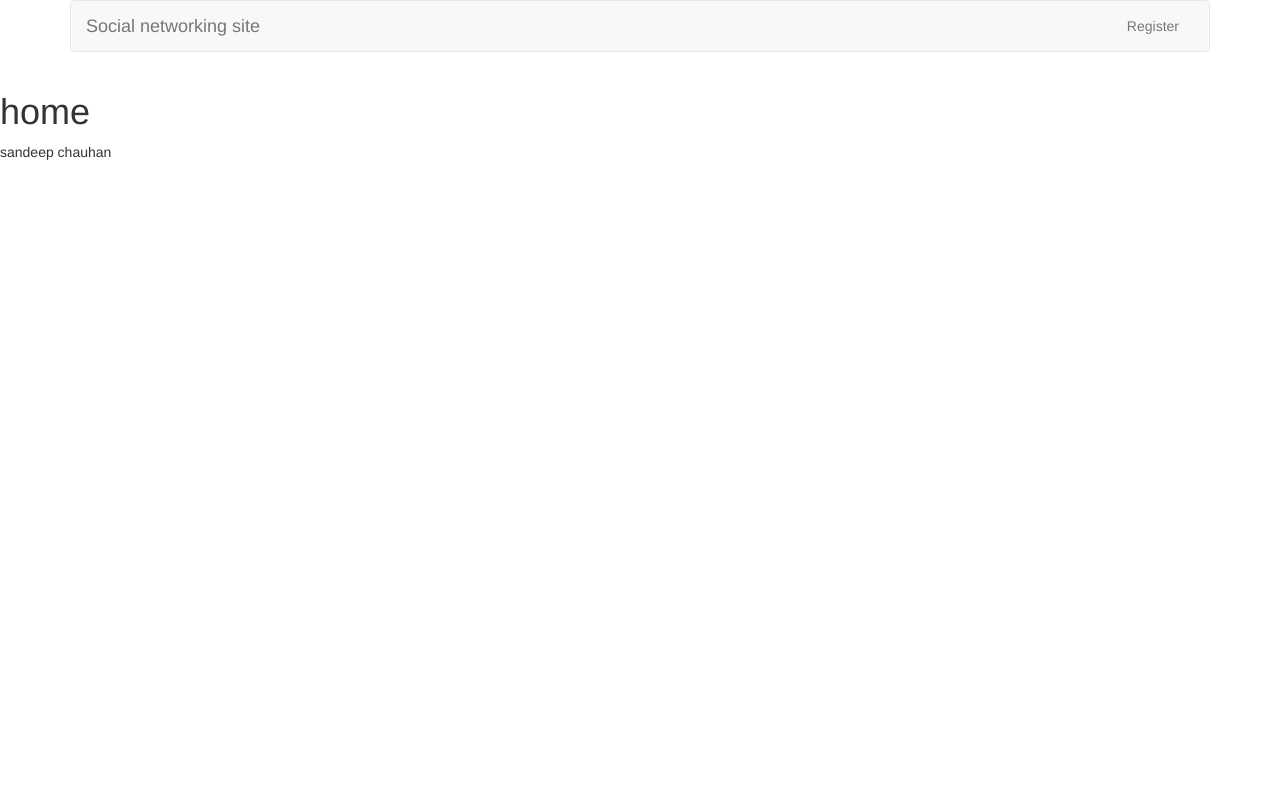
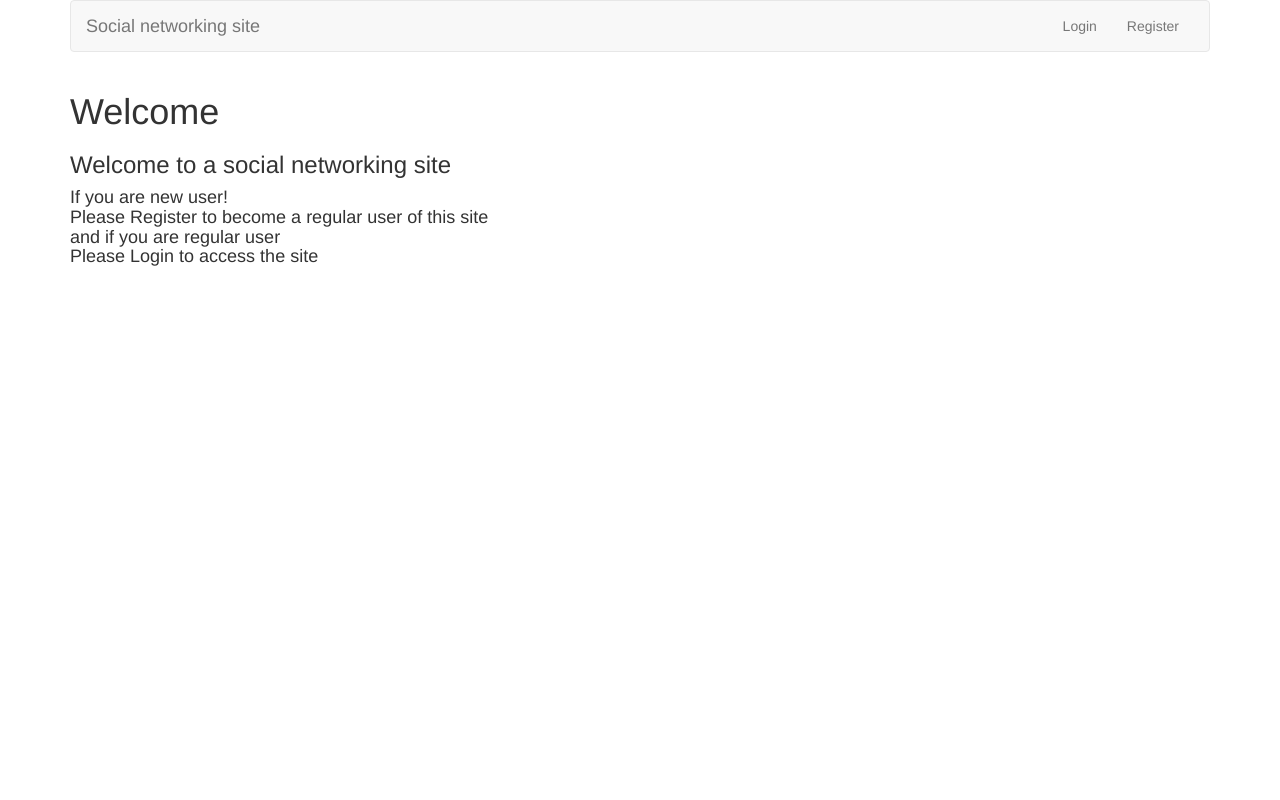
Before and after one commit to sandeepsajan0/django-htmx-chatgpt, a Django app: template login_account/templates/login_account/home.html in a window 1280 px wide. Run offline with Django 3.2, Linux system fonts and the light colour scheme; the template is opened without the code that fills it, so the values that code supplies are empty; some libraries are stand-ins or nearby versions.

Commit message:
update navbar

```diff
--- a/login/views.py
+++ b/login/views.py
@@ -1,4 +1,4 @@
 from django.shortcuts import redirect
 
 def login_redirect(request):
-	return redirect('/login/login_account')
+	return redirect('/login/')
--- a/login_account/templates/base.html
+++ b/login_account/templates/base.html
@@ -37,10 +37,19 @@
                 </ul>
               </li>
             </ul>
-            <ul class="nav navbar-nav navbar-right">
-              <li><a href="/login/register/">Register </a></li>
+            {% if user.is_authenticated %}
+            <ul class = "nav navbar-nav">
+            <li><a href = "/login/logout_account">Logout</a></li>
+            <li><a href = "/login/profile">Profile</a></li>
+            <li><a href = "/login/profile/edit">Edit Profile</a></li>
 
             </ul>
+            {% else %}
+            <ul class="nav navbar-nav navbar-right">
+            <li><a href = "/login/login_account">Login</a></li>
+              <li><a href="/login/register/">Register </a></li
+            </ul>
+            {% endif %}
           </div><!--/.nav-collapse -->
         </div><!--/.container-fluid -->
       </nav>
--- a/login_account/templates/login_account/home.html
+++ b/login_account/templates/login_account/home.html
@@ -4,6 +4,13 @@
 	{% endblock %}
 
 	{% block body%}
-	<h1>home</h1>
-	sandeep chauhan
+	<div class = "container">
+	<h1> Welcome</h1>
+	<h3> Welcome to a social networking site </h3>
+	<h4>If you are new user!</br>
+	Please Register to become a regular user of this site
+	</br>
+	and if you are regular user</br>
+	Please Login to access the site</h4>
+	</div>
 	{% endblock %}
--- a/login_account/urls.py
+++ b/login_account/urls.py
@@ -1,9 +1,10 @@
 from django.conf.urls import url,include
 from . import views
-from django.contrib.auth.views import login
+from django.contrib.auth.views import login,logout
 urlpatterns = [
     url(r'^$', views.hello),
     url(r'^login_account/$', login , {'template_name': 'login_account/login1.html'}),
+    url(r'^logout_account/$', logout , {'template_name': 'login_account/logout.html'}),
     url(r'^register/$',views.register),
     url(r'^profile/$',views.profile),
     url(r'^profile/edit/$',views.edit_profile)
```
Also changed, not shown: login_account/templates/login_account/logout.html (added, +10 -0 lines), db.sqlite3, 2 other files.
